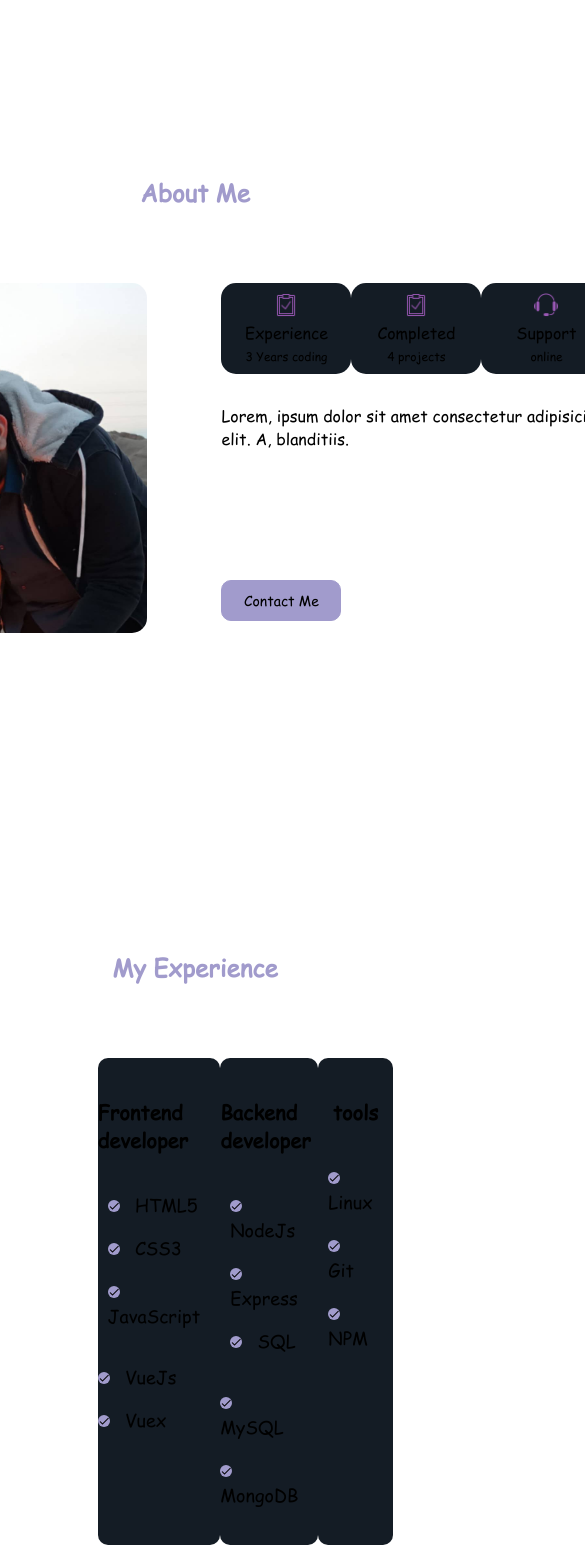
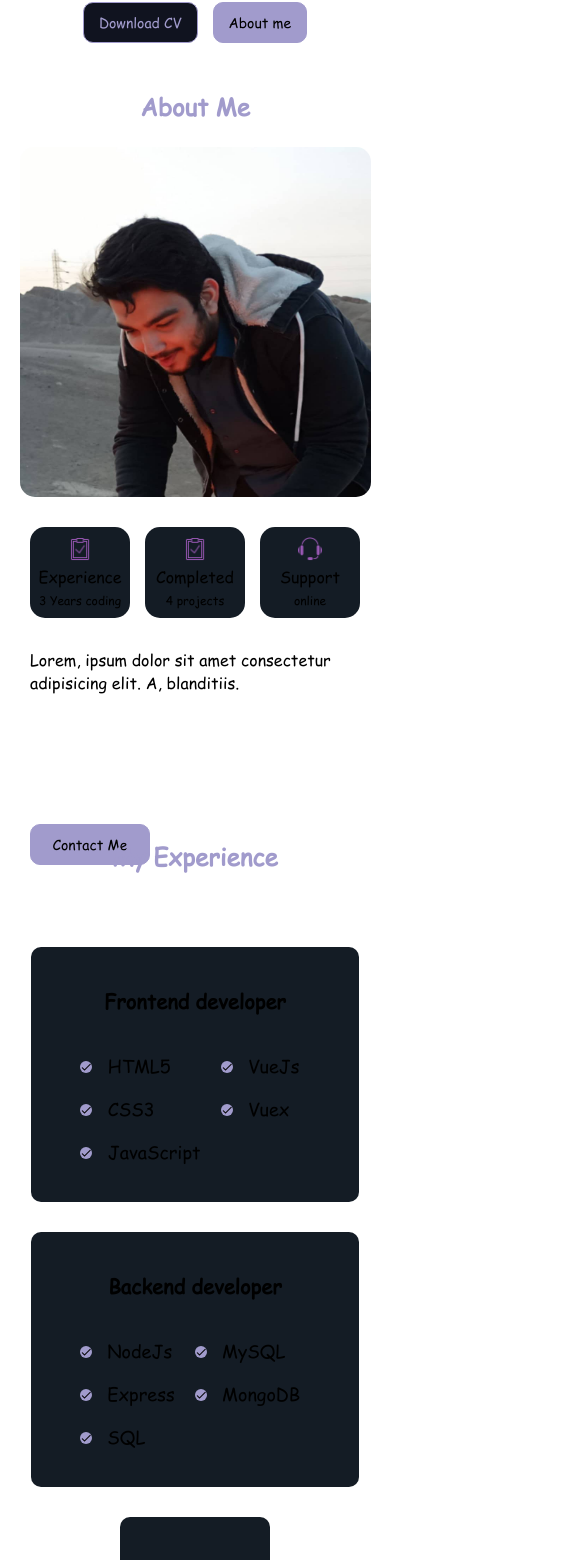
Before and after one commit to amz2694/portfoilo, a Vue app in the folder front/: page / in a window 390 px wide. Shown: the part 245-1805 px from the top of the page, 585 px wide, since content can reach past the window. Built offline with nearby package versions, Linux system fonts and the light colour scheme.

Commit message:
mobile design

```diff
--- a/front/src/style/main.css
+++ b/front/src/style/main.css
@@ -71,7 +71,7 @@ header {
     flex-direction: column;
     justify-content: flex-start;
     align-items: center;
-    margin-top: 7%;
+    margin-top: 100px;
 }
 
 .intro p {
@@ -203,6 +203,7 @@ header {
     display: flex;
     flex-direction: column;
     align-items: center;
+    margin-right: 30px;
 }
 
 .experinececontainer {
@@ -308,7 +309,7 @@ header {
     display: flex;
     justify-content: space-between;
     align-items: flex-start;
-    width: 37%;
+    width: 700px;
 }
 
 .formsection {
@@ -354,6 +355,7 @@ header {
     flex-direction: column;
     justify-content: flex-start;
     align-items: center;
+    margin-right: 30px;
 }
 
 .talksection {
@@ -392,3 +394,110 @@ header {
     height: 50px;
 
 }
+
+@media screen and (max-width: 900px) {
+    .aboutMe {
+        flex-direction: column;
+        align-items: center;
+        justify-content: flex-start;
+    }
+
+    .mypic {
+        margin-bottom: 30px;
+    }
+
+    .about {
+        margin: 0 3%;
+    }
+
+    .experinececontainer {
+        flex-direction: column;
+        align-items: center;
+        justify-content: flex-start;
+    }
+
+    .lan-container {
+        margin-bottom: 30px;
+        margin-right: 0;
+    }
+
+    .recentwork {
+        height: unset;
+    }
+
+    .recentcontainer {
+        flex-direction: column;
+        align-items: center;
+        justify-content: flex-start;
+        height: unset;
+        margin: 0 3%;
+    }
+
+    .contactmecontainer {
+        height: unset;
+    }
+
+    .contanctmesection {
+        flex-direction: column;
+        align-items: center;
+        justify-content: flex-start;
+    }
+
+    .talkcontainer {
+        margin-right: 0;
+    }
+}
+
+@media screen and (max-width: 480px) {
+    .aboutMe {
+        width: 90%;
+        margin: 0 5%;
+    }
+
+    .section {
+        flex-shrink: 1;
+        width: 100px;
+
+    }
+
+    .container {
+        flex-shrink: 1;
+    }
+
+    .mypic {
+        width: 100%;
+    }
+
+    .experinececontainer {
+        width: 84%;
+        padding: 0 7%;
+    }
+
+    .lan-container {
+        width: 100%;
+    }
+
+    .recentcontainer {
+        width: 90%;
+        margin: 0 5%;
+    }
+
+    .recentsection {
+        width: 90%;
+    }
+
+    .recentimg {
+        width: 100%;
+    }
+
+    .formsection {
+        width: 90%;
+        padding: 0 5%;
+    }
+
+    .formin,
+    .txtarea {
+        width: 40%;
+        font-size: unset;
+    }
+}
```
